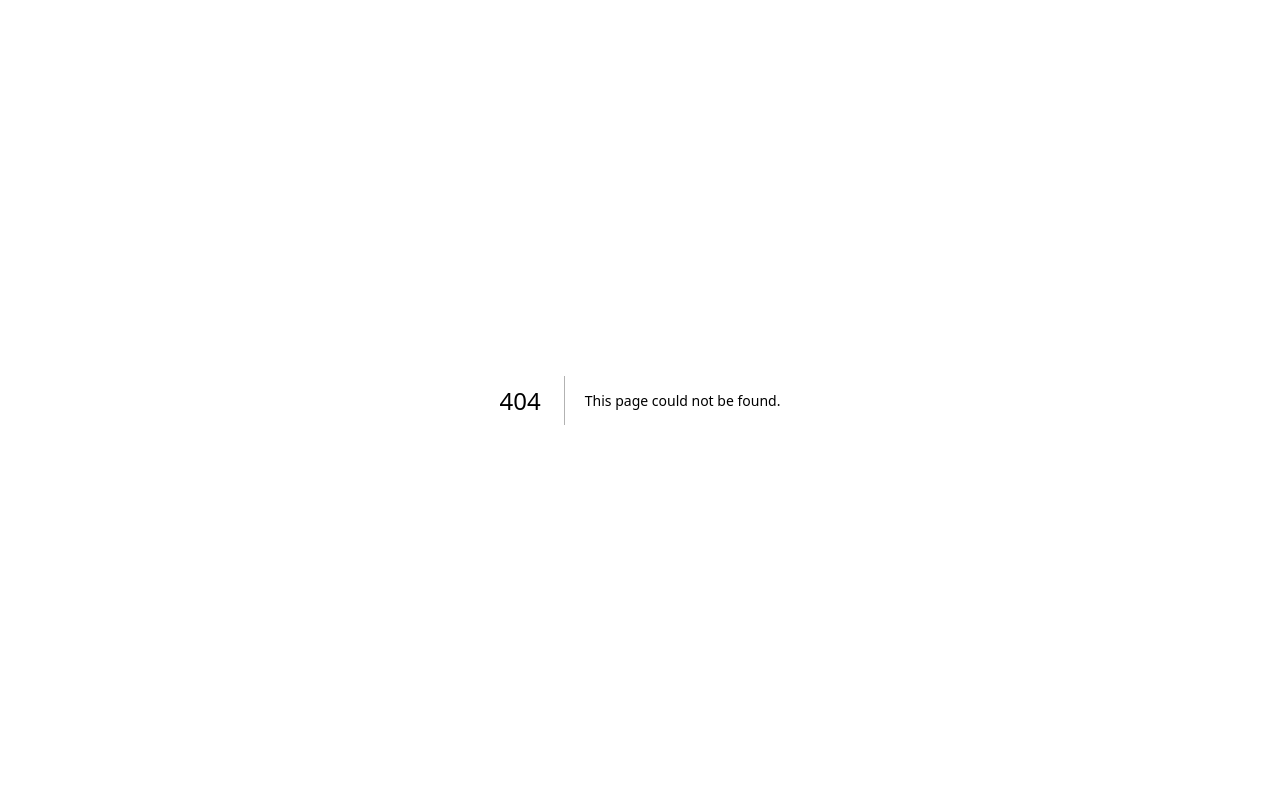
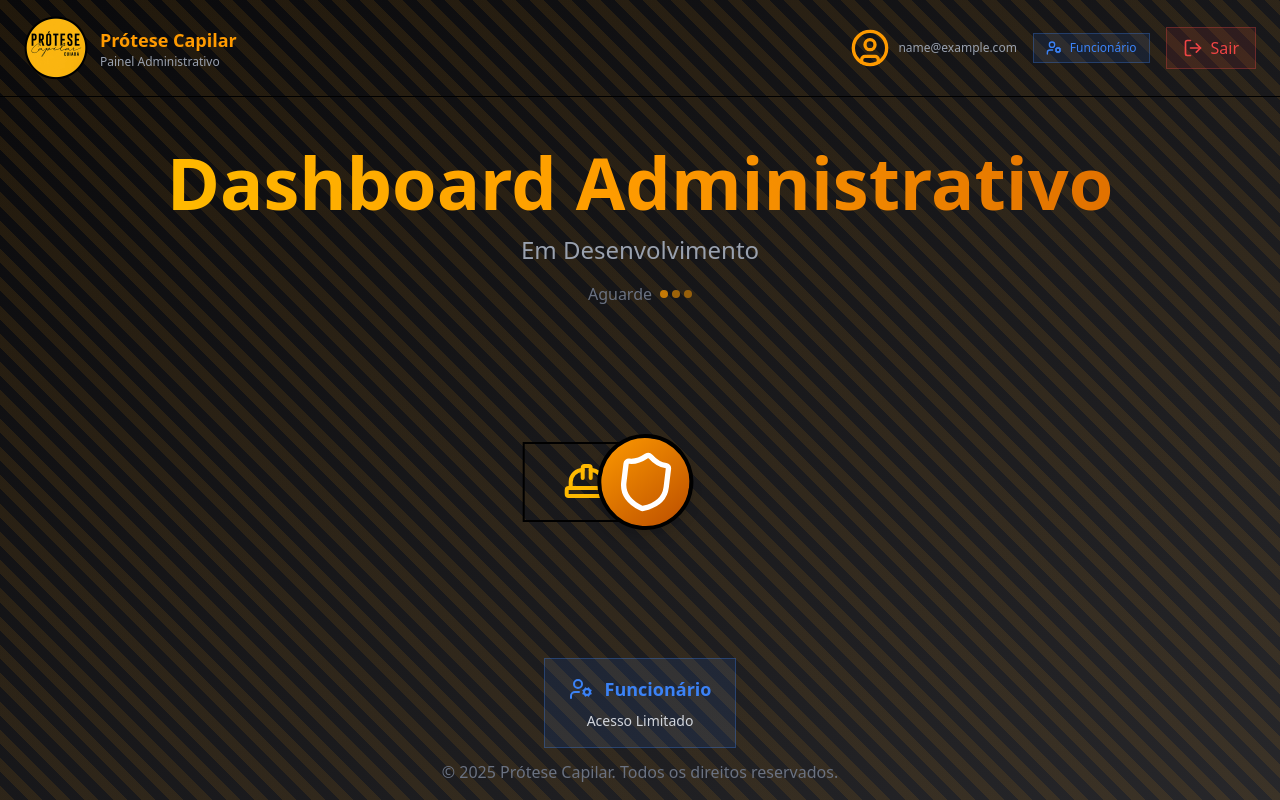
Before and after one commit to Jefferson23br/Barbearia_Premium, a Next.js app in the folder frontend/painel-admin/: page /dashboard in a window 1280 px wide. Before the commit this address had no page. Built offline with nearby package versions, Linux system fonts and the light colour scheme; sample sign-in values are in the browser's storage.

Commit message:
Atualizaçaõ de painel-admin

```diff
--- /dev/null
+++ b/frontend/painel-admin/src/app/dashboard/layout.tsx
@@ -0,0 +1,30 @@
+import type { Metadata } from 'next'
+
+export const metadata: Metadata = {
+  title: 'Dashboard Administrativo - Prótese Capilar Cuiabá',
+  description: 'Dashboard administrativo para gestão do sistema de prótese capilar.',
+  robots: {
+    index: false,
+    follow: false,
+  },
+  openGraph: {
+    type: 'website',
+    locale: 'pt_BR',
+    url: 'https://admin.protesecapilarcuiaba.com.br/dashboard',
+    siteName: 'Prótese Capilar Cuiabá',
+    title: 'Dashboard Administrativo',
+    description: 'Painel administrativo para gestão do sistema.',
+  },
+  icons: {
+    icon: '/images/logo.webp',
+    apple: '/images/logo.webp',
+  },
+}
+
+export default function DashboardLayout({
+  children,
+}: {
+  children: React.ReactNode
+}) {
+  return children
+}
--- /dev/null
+++ b/frontend/painel-admin/src/app/dashboard/page.tsx
@@ -0,0 +1,246 @@
+'use client'
+
+import { useState, useEffect } from 'react'
+import { motion } from 'motion/react'
+import { HardHat, LogOut, UserCircle, Shield, Briefcase, UserCog } from 'lucide-react'
+import { useRouter } from 'next/navigation'
+
+export default function Dashboard() {
+  const [admin, setAdmin] = useState<any>(null)
+  const [isWaving, setIsWaving] = useState(false)
+  const router = useRouter()
+
+  useEffect(() => {
+    // Verificar se está logado
+    const adminData = localStorage.getItem('admin')
+    if (!adminData) {
+      router.push('/')
+      return
+    }
+
+    setAdmin(JSON.parse(adminData))
+
+    // Acena a cada 5 segundos
+    const interval = setInterval(() => {
+      setIsWaving(true)
+      setTimeout(() => setIsWaving(false), 600)
+    }, 5000)
+
+    return () => clearInterval(interval)
+  }, [router])
+
+  const handleLogout = () => {
+    localStorage.removeItem('admin')
+    localStorage.removeItem('rememberAdmin')
+    router.push('/')
+  }
+
+  // Função para obter informações do nível de acesso
+  const getNivelInfo = (tipo: string) => {
+    switch (tipo) {
+      case 'master':
+        return {
+          nome: 'Master',
+          descricao: 'Desenvolvedor - Acesso Total',
+          icon: Shield,
+          color: 'text-red-500',
+          bgColor: 'bg-red-500/10',
+          borderColor: 'border-red-500/30',
+        }
+      case 'proprietario':
+        return {
+          nome: 'Proprietário',
+          descricao: 'Acesso Completo',
+          icon: Briefcase,
+          color: 'text-amber-500',
+          bgColor: 'bg-amber-500/10',
+          borderColor: 'border-amber-500/30',
+        }
+      case 'funcionario':
+        return {
+          nome: 'Funcionário',
+          descricao: 'Acesso Limitado',
+          icon: UserCog,
+          color: 'text-blue-500',
+          bgColor: 'bg-blue-500/10',
+          borderColor: 'border-blue-500/30',
+        }
+      default:
+        return {
+          nome: 'Usuário',
+          descricao: 'Sem nível definido',
+          icon: UserCircle,
+          color: 'text-gray-500',
+          bgColor: 'bg-gray-500/10',
+          borderColor: 'border-gray-500/30',
+        }
+    }
+  }
+
+  if (!admin) {
+    return (
+      <div className="min-h-screen flex items-center justify-center bg-black text-white">
+        <div className="text-center">
+          <div className="animate-spin rounded-full h-12 w-12 border-b-2 border-amber-500 mx-auto mb-4"></div>
+          <p>Carregando...</p>
+        </div>
+      </div>
+    )
+  }
+
+  const nivelInfo = getNivelInfo(admin.tipo_usuario || 'funcionario')
+  const NivelIcon = nivelInfo.icon
+
+  return (
+    <div className="min-h-screen relative overflow-hidden bg-gradient-to-br from-zinc-950 to-zinc-800">
+      {/* Background Pattern */}
+      <div className="absolute inset-0 opacity-10">
+        <div className="absolute inset-0" style={{
+          backgroundImage: 'repeating-linear-gradient(45deg, #f59e0b 0px, #f59e0b 10px, transparent 10px, transparent 20px)',
+        }}></div>
+      </div>
+
+      {/* Header */}
+      <header className="relative z-10 px-6 py-4 flex items-center justify-between border-b border-amber-500/20">
+        {/* Logo */}
+        <div className="flex items-center gap-3">
+          <img
+            src="/images/logo.webp"
+            alt="Prótese Capilar Logo"
+            className="w-16 h-16 object-contain"
+          />
+          <div>
+            <h2 className="text-amber-500 font-bold text-lg">Prótese Capilar</h2>
+            <p className="text-gray-400 text-xs">Painel Administrativo</p>
+          </div>
+        </div>
+
+        {/* User Info and Logout */}
+        <div className="flex items-center gap-4">
+          <div className="flex items-center gap-2 text-gray-300">
+            {admin.foto_url ? (
+              <img
+                src={admin.foto_url}
+                alt={admin.nome_completo}
+                className="w-10 h-10 rounded-full object-cover border-2 border-amber-500/30"
+              />
+            ) : (
+              <UserCircle className="w-10 h-10 text-amber-500" />
+            )}
+            <div className="text-right">
+              <p className="text-sm font-medium">{admin.nome_completo}</p>
+              <p className="text-xs text-gray-400">{admin.email}</p>
+            </div>
+          </div>
+
+          {/* Badge de Nível */}
+          <div className={`flex items-center gap-2 px-3 py-1.5 rounded-lg ${nivelInfo.bgColor} ${nivelInfo.borderColor} border`}>
+            <NivelIcon className={`w-4 h-4 ${nivelInfo.color}`} />
+            <span className={`text-xs font-medium ${nivelInfo.color}`}>
+              {nivelInfo.nome}
+            </span>
+          </div>
+
+          <button
+            onClick={handleLogout}
+            className="flex items-center gap-2 px-4 py-2 bg-red-500/10 hover:bg-red-500/20 border border-red-500/30 rounded-lg transition-all text-red-500"
+          >
+            <LogOut className="w-5 h-5" />
+            <span>Sair</span>
+          </button>
+        </div>
+      </header>
+
+      {/* Main Content */}
+      <div className="relative z-10 flex flex-col items-center justify-center min-h-[calc(100vh-100px)] px-6">
+        <motion.div
+          initial={{ opacity: 0, y: 20 }}
+          animate={{ opacity: 1, y: 0 }}
+          className="text-center mb-12"
+        >
+          <h1 className="text-5xl md:text-7xl font-bold mb-4 bg-gradient-to-r from-amber-400 via-amber-500 to-amber-600 bg-clip-text text-transparent">
+            Dashboard Administrativo
+          </h1>
+          <p className="text-gray-400 text-xl md:text-2xl mb-2">
+            Em Desenvolvimento
+          </p>
+          <div className="flex items-center justify-center gap-2 mt-4">
+            <span className="text-gray-500">Aguarde</span>
+            <div className="flex gap-1">
+              <div className="w-2 h-2 bg-amber-500 rounded-full animate-pulse"></div>
+              <div className="w-2 h-2 bg-amber-500 rounded-full animate-pulse" style={{ animationDelay: '0.2s' }}></div>
+              <div className="w-2 h-2 bg-amber-500 rounded-full animate-pulse" style={{ animationDelay: '0.4s' }}></div>
+            </div>
+          </div>
+        </motion.div>
+
+        {/* Worker Animation */}
+        <motion.div
+          initial={{ opacity: 0, scale: 0.8 }}
+          animate={{ opacity: 1, scale: 1 }}
+          transition={{ delay: 0.3 }}
+          className="relative"
+        >
+          {/* Trabalhador com carrinho */}
+          <div className="relative w-64 h-64 flex items-center justify-center">
+            {/* Carrinho */}
+            <motion.div
+              animate={{ x: [0, 20, 0] }}
+              transition={{ duration: 2, repeat: Infinity, ease: 'easeInOut' }}
+              className="absolute left-0"
+            >
+              <div className="w-32 h-20 bg-amber-700/50 rounded-lg border-2 border-amber-600/50 flex items-center justify-center">
+                <HardHat className="w-12 h-12 text-amber-400" />
+              </div>
+            </motion.div>
+
+            {/* Pessoa */}
+            <motion.div
+              animate={{
+                rotate: isWaving ? [0, 20, -10, 10, 0] : 0,
+                x: [0, 10, 0],
+              }}
+              transition={{
+                rotate: { duration: 0.6 },
+                x: { duration: 2, repeat: Infinity, ease: 'easeInOut' },
+              }}
+              className="relative z-10"
+            >
+              <div className="w-24 h-24 bg-gradient-to-br from-amber-500 to-amber-700 rounded-full flex items-center justify-center border-4 border-amber-400/50 shadow-lg">
+                <Shield className="w-16 h-16 text-white" />
+              </div>
+            </motion.div>
+          </div>
+        </motion.div>
+
+        {/* Info Card do Nível */}
+        <motion.div
+          initial={{ opacity: 0, y: 20 }}
+          animate={{ opacity: 1, y: 0 }}
+          transition={{ delay: 0.5 }}
+          className={`mt-12 px-6 py-4 rounded-lg ${nivelInfo.bgColor} ${nivelInfo.borderColor} border max-w-md text-center`}
+        >
+          <div className="flex items-center justify-center gap-3 mb-2">
+            <NivelIcon className={`w-6 h-6 ${nivelInfo.color}`} />
+            <h3 className={`text-lg font-bold ${nivelInfo.color}`}>
+              {nivelInfo.nome}
+            </h3>
+          </div>
+          <p className="text-gray-300 text-sm">
+            {nivelInfo.descricao}
+          </p>
+        </motion.div>
+      </div>
+
+      {/* Footer */}
+      <motion.p
+        initial={{ opacity: 0 }}
+        animate={{ opacity: 1 }}
+        transition={{ delay: 0.3 }}
+        className="text-center text-gray-500 mt-6 absolute bottom-4 w-full"
+      >
+        © 2025 Prótese Capilar. Todos os direitos reservados.
+      </motion.p>
+    </div>
+  )
+}
```
Also changed, not shown: 2 other files (tests, documents, lock files or other folders).
